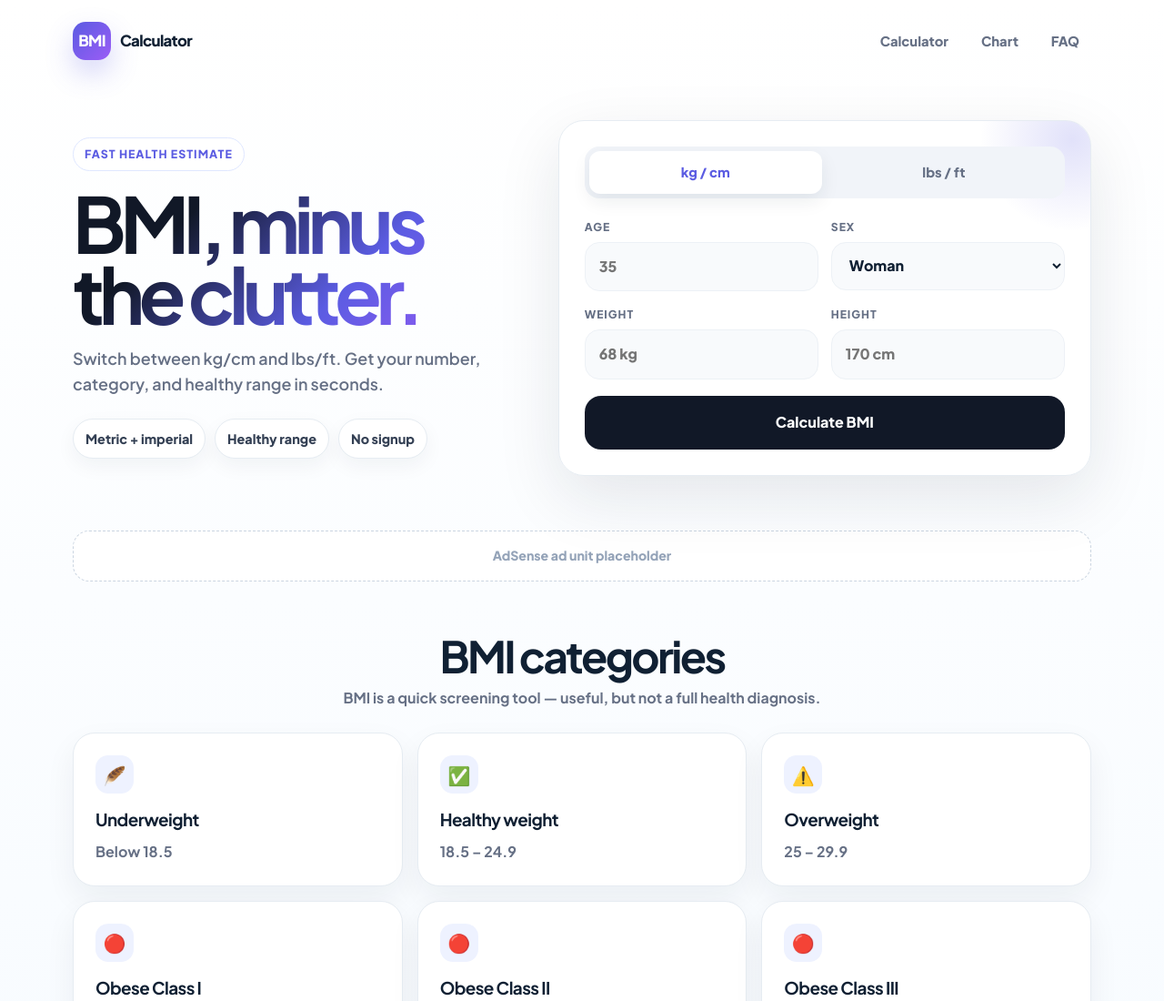
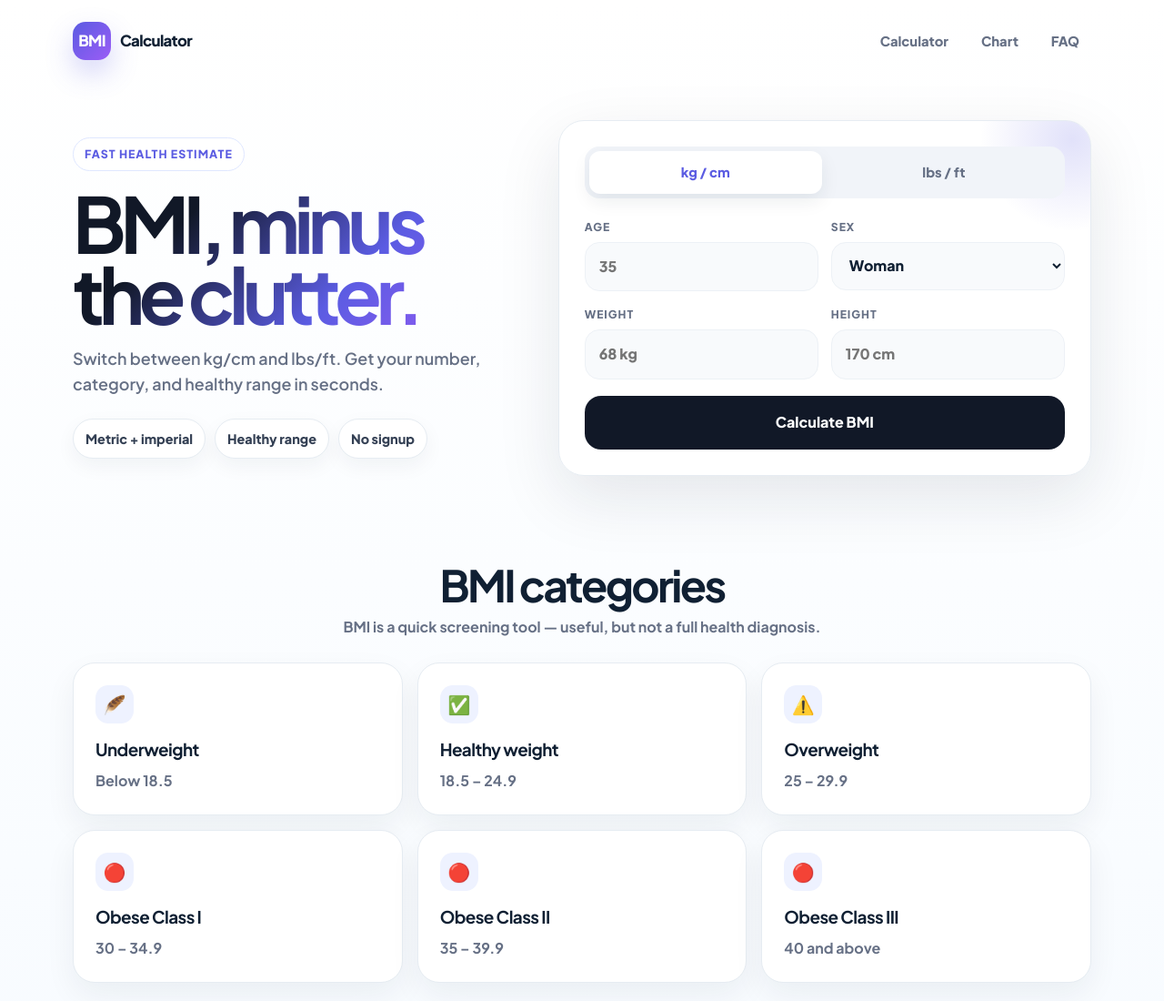
Before and after one commit to larateamhelp-design/bmi-calculator-site, a website: page index.html in a window 1280 px wide. Shown: the top 1100 px of the page at 91% size. Drawn offline with Linux system fonts and the light colour scheme.

Commit message:
Remove AdSense placeholder

```diff
--- a/index.html
+++ b/index.html
@@ -93,7 +93,6 @@
       </div>
     </section>
 
-    <div class="container ad">AdSense ad unit placeholder</div>
 
     <section class="container">
       <h2 class="section-title">BMI categories</h2>
```
